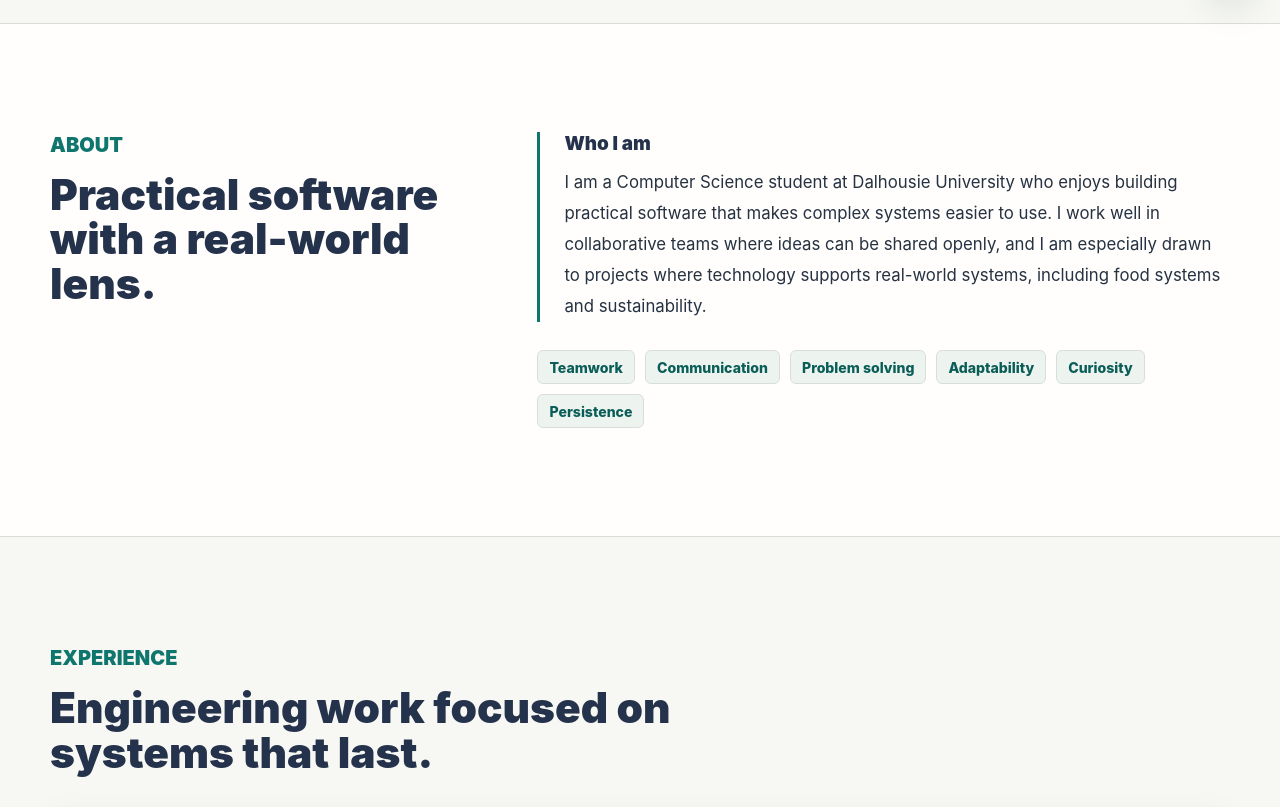
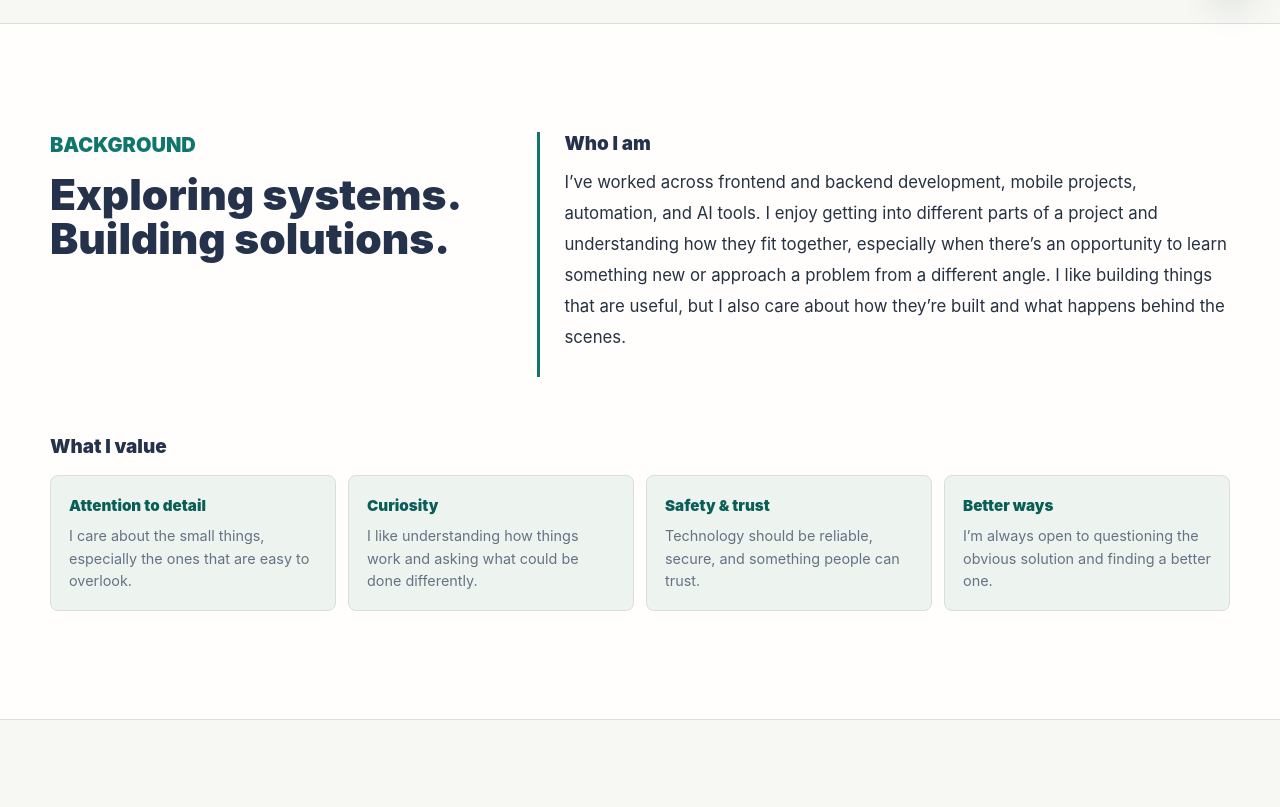
Before and after one commit to jinawalbourne/jinawalbourne.ca, a plain HTML site: page index.html in a window 1280 px wide. Shown: the part 780-1587 px from the top of the page. Drawn offline with Linux system fonts and the light colour scheme.

Commit message:
Fixed About me section

```diff
--- a/index.html
+++ b/index.html
@@ -37,7 +37,7 @@
                     <p class="section-kicker">Hi! My name is</p>
                     <h1 id="hero-title">Jina Walbourne</h1>
                     <p class="subtitle">
-                        I'm a software developer who loves the big picture but lives for the small details. I untangle messy ideas and build them right.
+                        I'm a software developer who cares just as much about the "why" behind a feature as I do about clean code. I untangle messy ideas and build them right.
                     </p>
                     <div class="hero-actions" aria-label="Primary actions">
                         <a href="Jina Walbourne Resume.pdf" class="button button-primary">Resume</a>
@@ -78,27 +78,46 @@
         </section>
 
         <section id="about" class="section about-section" aria-labelledby="about-title">
-            <div class="container section-grid">
+            <div class="container">
+                <div class="section-grid">
                     <div class="section-heading reveal">
-                    <p class="section-kicker">About</p>
-                    <h2 id="about-title">Practical software with a real-world lens.</h2>
+                        <p class="section-kicker">Background</p>
+                        <h2 id="about-title">Exploring systems. Building solutions.</h2>
                     </div>
 
                     <div class="about-content reveal">
                         <div class="about-copy">
                             <h3>Who I am</h3>
                             <p>
-                            I am a Computer Science student at Dalhousie University who enjoys building practical software that makes complex systems easier to use. I work well in collaborative teams where ideas can be shared openly, and I am especially drawn to projects where technology supports real-world systems, including food systems and sustainability.
+                                I’ve worked across frontend and backend development, mobile projects, automation, and AI tools. I enjoy getting into different parts of a project and understanding how they fit together, especially when there’s an opportunity to learn something new or approach a problem from a different angle. I like building things that are useful, but I also care about how they’re built and what happens behind the scenes.
                             </p>
                         </div>
+                    </div>
+                </div>
 
-                    <div class="soft-skills" aria-label="Soft skills">
-                        <span>Teamwork</span>
-                        <span>Communication</span>
-                        <span>Problem solving</span>
-                        <span>Adaptability</span>
-                        <span>Curiosity</span>
-                        <span>Persistence</span>
+                <div class="values-section reveal">
+                    <h3>What I value</h3>
+
+                    <div class="values-grid">
+                        <div class="value-card">
+                            <h4>Attention to detail</h4>
+                            <p>I care about the small things, especially the ones that are easy to overlook.</p>
+                        </div>
+
+                        <div class="value-card">
+                            <h4>Curiosity</h4>
+                            <p>I like understanding how things work and asking what could be done differently.</p>
+                        </div>
+
+                        <div class="value-card">
+                            <h4>Safety & trust</h4>
+                            <p>Technology should be reliable, secure, and something people can trust.</p>
+                        </div>
+
+                        <div class="value-card">
+                            <h4>Better ways</h4>
+                            <p>I’m always open to questioning the obvious solution and finding a better one.</p>
+                        </div>
                     </div>
                 </div>
             </div>
--- a/styles.css
+++ b/styles.css
@@ -438,6 +438,7 @@ p {
 .about-copy {
     border-left: 3px solid var(--secondary-color);
     padding-left: 24px;
+    padding-bottom: 24px;
 }
 
 .about-copy h3 {
@@ -450,14 +451,41 @@ p {
     line-height: 1.85;
 }
 
-.soft-skills {
-    display: flex;
-    flex-wrap: wrap;
-    gap: 10px;
-    margin-top: 28px;
+.values-section {
+    margin-top: 58px;
+    width: 100%;
 }
 
-.soft-skills span,
+.values-section h3 {
+    margin-bottom: 16px;
+}
+
+.values-grid {
+    display: grid;
+    gap: 12px;
+    grid-template-columns: repeat(4, minmax(0, 1fr));
+}
+
+.value-card {
+    background: var(--surface-alt);
+    border: 1px solid var(--border-color);
+    border-radius: 8px;
+    padding: 18px;
+}
+
+.value-card h4 {
+    color: var(--secondary-strong);
+    font-size: 0.95rem;
+    font-weight: 900;
+    margin-bottom: 7px;
+}
+
+.value-card p {
+    color: var(--muted-color);
+    font-size: 0.9rem;
+    line-height: 1.55;
+}
+
 .project-tags span,
 .skill-card,
 .tool-card {
@@ -470,7 +498,6 @@ p {
     line-height: 1.25;
 }
 
-.soft-skills span,
 .project-tags span {
     align-items: center;
     display: inline-flex;
@@ -1024,6 +1051,9 @@ p {
         bottom: 16px;
         right: 16px;
     }
+    .values-grid {
+        grid-template-columns: 1fr;
+    }
 }
 
 @media (prefers-reduced-motion: reduce) {
```
Lines whose indentation alone changed are shown as unchanged.
